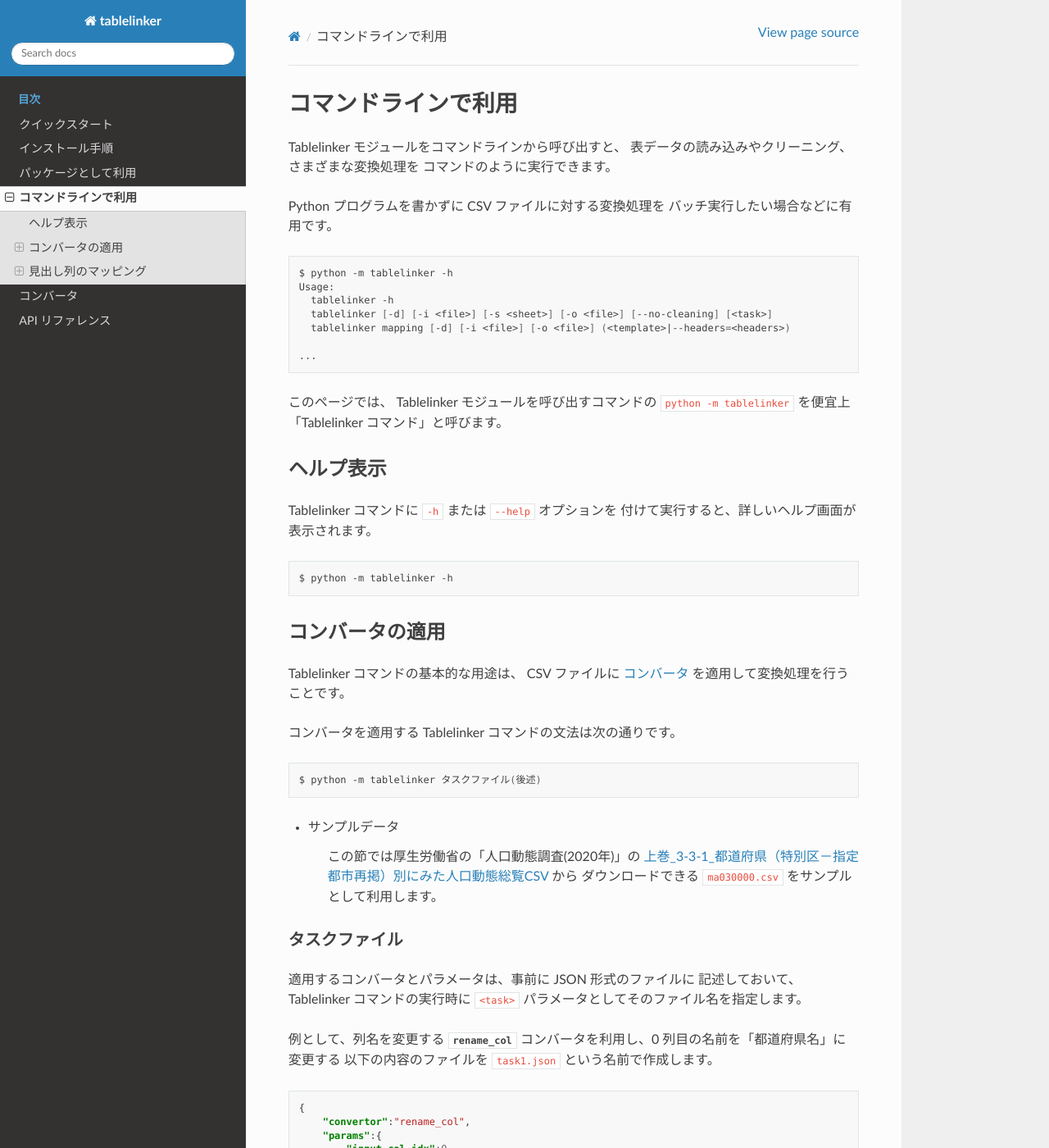
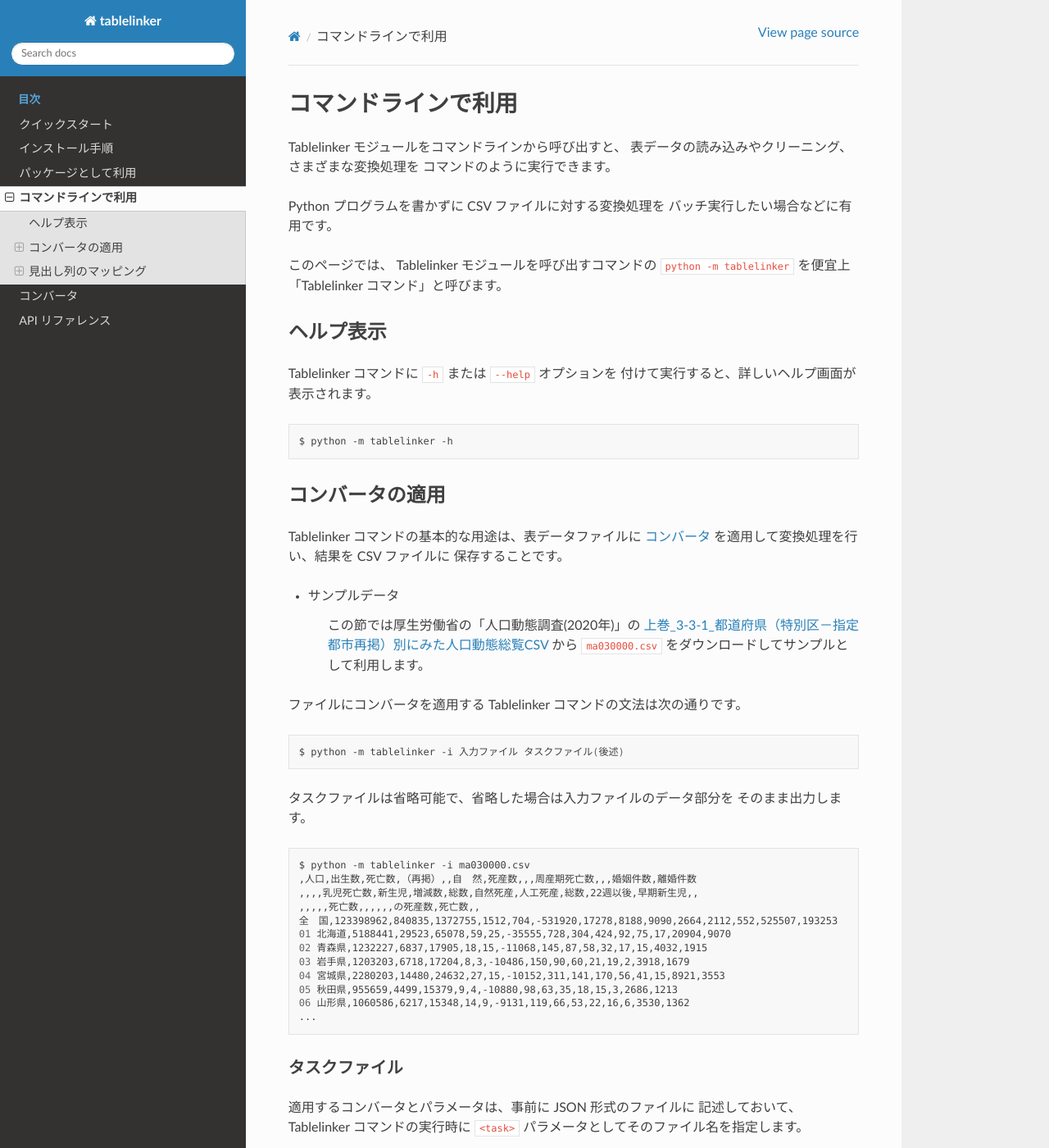
Before and after one commit to InfoProto/tablelinker-lib, a Sphinx documentation site: the page built from docs/as_command.rst, in a window 1280 px wide and 1400 px high. Shown: the whole window at 82% size. Built offline with Sphinx 7.4.7 and the Read the Docs theme 2.0.0, drawn with Linux system fonts in a browser that asks for light colours; some of the changed text lies outside the part shown.

Commit message:
CSVCleaner がすべてのデータを読み込まずにファイルを解析するように改良。 [WIP] ドキュメントを修正。

```diff
--- a/docs/as_command.rst
+++ b/docs/as_command.rst
@@ -10,18 +10,9 @@
 Python プログラムを書かずに CSV ファイルに対する変換処理を
 バッチ実行したい場合などに有用です。
 
-.. code-block:: bash
-
-    $ python -m tablelinker -h
-    Usage:
-      tablelinker -h
-      tablelinker [-d] [-i <file>] [-s <sheet>] [-o <file>] [--no-cleaning] [<task>]
-      tablelinker mapping [-d] [-i <file>] [-o <file>] (<template>|--headers=<headers>)
-
-    ...
-
 このページでは、 Tablelinker モジュールを呼び出すコマンドの
 ``python -m tablelinker`` を便宜上「Tablelinker コマンド」と呼びます。
+
 
 ヘルプ表示
 ----------
@@ -36,20 +27,41 @@
 コンバータの適用
 ----------------
 
-Tablelinker コマンドの基本的な用途は、 CSV ファイルに
-:ref:`convertor` を適用して変換処理を行うことです。
-
-コンバータを適用する Tablelinker コマンドの文法は次の通りです。
-
-.. code-block:: bash
-
-    $ python -m tablelinker タスクファイル(後述)
+Tablelinker コマンドの基本的な用途は、表データファイルに
+:ref:`convertor` を適用して変換処理を行い、結果を CSV ファイルに
+保存することです。
 
 - サンプルデータ
 
     この節では厚生労働省の「人口動態調査(2020年)」の
     `上巻_3-3-1_都道府県（特別区－指定都市再掲）別にみた人口動態総覧CSV <https://www.data.go.jp/data/dataset/mhlw_20211015_0019>`_ から
-    ダウンロードできる ``ma030000.csv`` をサンプルとして利用します。
+    ``ma030000.csv`` をダウンロードしてサンプルとして利用します。
+
+
+ファイルにコンバータを適用する Tablelinker コマンドの文法は次の通りです。
+
+.. code-block:: bash
+
+    $ python -m tablelinker -i 入力ファイル タスクファイル(後述)
+
+タスクファイルは省略可能で、省略した場合は入力ファイルのデータ部分を
+そのまま出力します。
+
+.. code-block:: bash
+
+    $ python -m tablelinker -i ma030000.csv
+    ,人口,出生数,死亡数,（再掲）,,自　然,死産数,,,周産期死亡数,,,婚姻件数,離婚件数
+    ,,,,乳児死亡数,新生児,増減数,総数,自然死産,人工死産,総数,22週以後,早期新生児,,
+    ,,,,,死亡数,,,,,,の死産数,死亡数,,
+    全　国,123398962,840835,1372755,1512,704,-531920,17278,8188,9090,2664,2112,552,525507,193253
+    01 北海道,5188441,29523,65078,59,25,-35555,728,304,424,92,75,17,20904,9070
+    02 青森県,1232227,6837,17905,18,15,-11068,145,87,58,32,17,15,4032,1915
+    03 岩手県,1203203,6718,17204,8,3,-10486,150,90,60,21,19,2,3918,1679
+    04 宮城県,2280203,14480,24632,27,15,-10152,311,141,170,56,41,15,8921,3553
+    05 秋田県,955659,4499,15379,9,4,-10880,98,63,35,18,15,3,2686,1213
+    06 山形県,1060586,6217,15348,14,9,-9131,119,66,53,22,16,6,3530,1362
+    ...
+
 
 .. _taskfile:
 
@@ -260,12 +272,12 @@
     ``-p``, ``--params`` オプションでパラメータ（JSON記法）を指定すると、
     タスクファイルを作らずに直接コマンドラインでタスクを指定できます。
 
-    次の例は先頭列が空欄の行を削除します。
+    次の例は先頭から三行をタイトル列として結合します。
 
     .. code-block:: bash
 
         $ python -m tablelinker -c concat_title -p '{"lines":3,"separator":" "}'\
-          -i sample/datafiles/ma030000.csv
+          -i ma030000.csv
         ,人口,出生数,死亡数,（再掲） 乳児死亡数,新生児 死亡数,自　然 増減数,死産数 総数,自然死産,人工死産,周産期死亡数 総数,22週以後 の死産数,早期新生児 死亡数,婚姻件数,離婚件数
         01 北海道,5188441,29523,65078,59,25,-35555,728,304,424,92,75,17,20904,9070
         02 青森県,1232227,6837,17905,18,15,-11068,145,87,58,32,17,15,4032,1915
```
Also changed, not shown: 3 other files.
